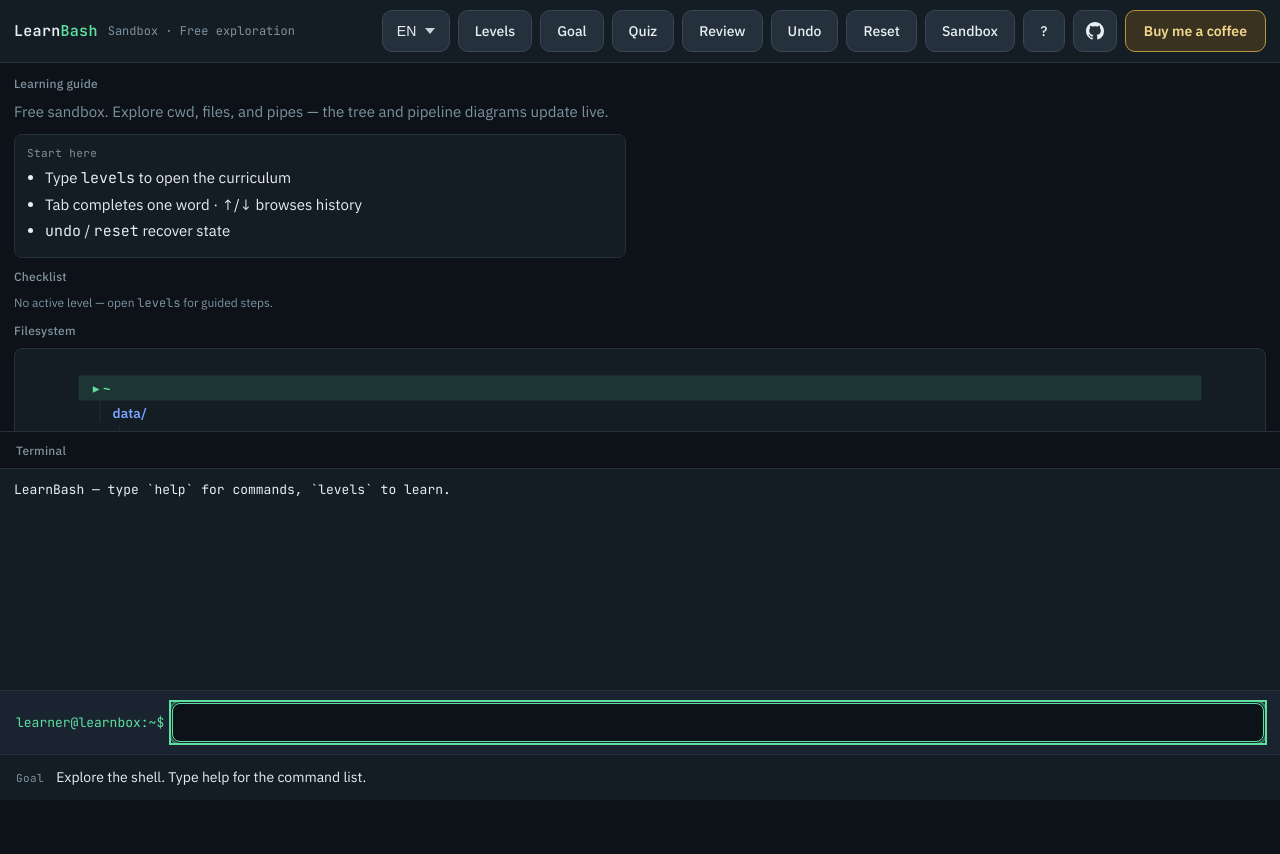
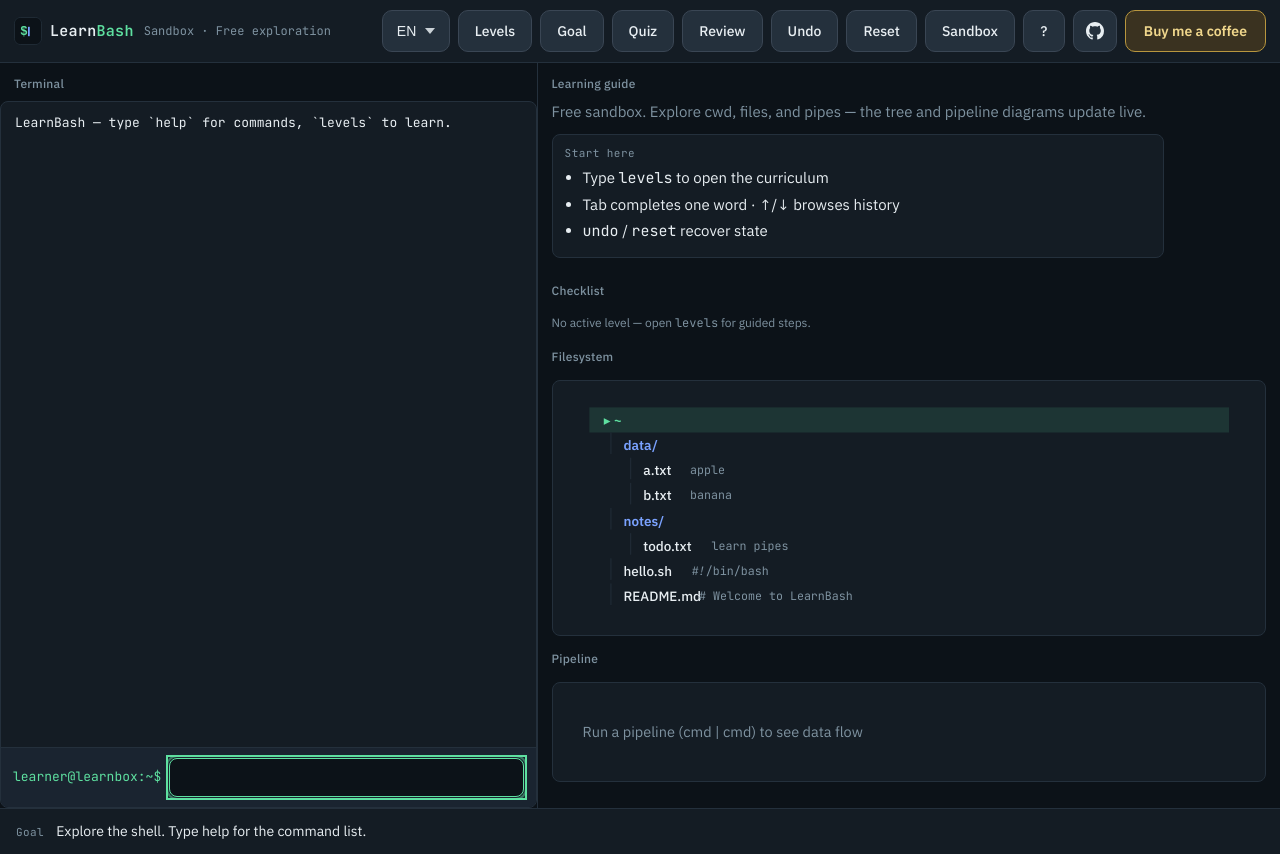
Before and after one commit to alisadeghiaghili/learn-bash, a website: page index.html in a window 1280 px wide. Before the commit the page ends 800 px from the top, so only its background shows below. Drawn offline with Linux system fonts and the light colour scheme.

Commit message:
feat: restore side-by-side layout and add logo favicon

```diff
--- a/index.html
+++ b/index.html
@@ -3,6 +3,8 @@
   <head>
     <meta charset="UTF-8" />
     <meta name="viewport" content="width=device-width, initial-scale=1" />
+    <link rel="icon" type="image/svg+xml" href="./assets/favicon.svg" />
+    <link rel="apple-touch-icon" href="./assets/logo.svg" />
     <title>LearnBash — interactive bash visualization</title>
     <meta
       name="description"
--- a/src/style/main.css
+++ b/src/style/main.css
@@ -80,10 +80,19 @@ pre,
   font-size: 15px;
   letter-spacing: 0.02em;
   color: var(--ink);
+  display: inline-flex;
+  align-items: center;
+  gap: 8px;
 }
 
-.brand span {
+.brand-logo {
+  display: block;
+  border-radius: 6px;
+}
+
+.brand b {
   color: var(--accent);
+  font-weight: 700;
 }
 
 .level-title {
@@ -456,43 +465,38 @@ pre,
   font-weight: 600;
 }
 
-/* —— split: viz on top, terminal full page width below —— */
+/* —— split: terminal left, viz right (LGB-style) —— */
 .split {
   display: grid;
-  grid-template-columns: 1fr;
-  grid-template-rows: auto 1fr;
+  grid-template-columns: minmax(280px, 42%) 1fr;
   min-height: 0;
   overflow: hidden;
 }
 
-.viz-pane {
-  grid-row: 1;
-  background: var(--bg);
-  gap: 6px;
-  padding: 12px 14px 4px;
-  overflow: auto;
-  max-height: 46vh;
-}
-
 .pane {
   min-width: 0;
+  min-height: 0;
+  display: flex;
+  flex-direction: column;
+  padding: 12px 14px 8px;
+  overflow: auto;
 }
 
 .terminal-pane {
-  grid-row: 2;
-  border-top: 1px solid var(--line);
+  border-right: 1px solid var(--line);
   background: var(--bg);
-  width: 100%;
-  min-height: 0;
-  display: flex;
-  flex-direction: column;
-  padding: 10px 0 0;
   overflow: hidden;
+  padding: 12px 0 0;
 }
 
 .terminal-pane .pane-label,
 .terminal-pane .tab-cycle {
-  padding-inline: 16px;
+  padding-inline: 14px;
+}
+
+.viz-pane {
+  background: var(--bg);
+  gap: 6px;
 }
 
 .pane-label {
@@ -509,11 +513,11 @@ pre,
   flex: 1;
   display: flex;
   flex-direction: column;
-  min-height: 200px;
+  min-height: 240px;
   width: 100%;
   background: var(--surface);
-  border-top: 1px solid var(--line);
-  border-radius: 0;
+  border: 1px solid var(--line);
+  border-radius: var(--radius);
   overflow: hidden;
 }
 
@@ -568,7 +572,7 @@ pre,
   display: flex;
   align-items: center;
   gap: 8px;
-  padding: 12px 16px;
+  padding: 10px 12px;
   border-top: 1px solid var(--line);
   background: var(--surface-2);
   width: 100%;
@@ -1204,10 +1208,6 @@ pre,
     border-bottom: 1px solid var(--line);
   }
 
-  .pane {
-    max-height: none;
-  }
-
   .terminal {
     min-height: 220px;
     height: 40vh;
--- a/src/ui/app.js
+++ b/src/ui/app.js
@@ -262,7 +262,10 @@ function layoutHTML() {
   ).join('');
   return `
     <header class="toolbar">
-      <div class="brand">Learn<span>Bash</span></div>
+      <div class="brand">
+        <img class="brand-logo" src="./assets/logo.svg" width="28" height="28" alt="" />
+        <span>Learn<b>Bash</b></span>
+      </div>
       <div class="level-title" id="level-title"></div>
       <div class="toolbar-actions">
         <div class="lang-menu">
@@ -292,6 +295,11 @@ function layoutHTML() {
       </div>
     </header>
     <main class="split">
+      <section class="pane terminal-pane">
+        <div class="pane-label">${escapeHtml(u.terminal)}</div>
+        <div id="terminal-host"></div>
+        <div id="tab-cycle" class="tab-cycle" hidden></div>
+      </section>
       <section class="pane viz-pane">
         <div id="lesson-panel" class="lesson-panel"></div>
         <div class="pane-label">${escapeHtml(u.checklist)}</div>
@@ -301,11 +309,6 @@ function layoutHTML() {
         <div class="pane-label">${escapeHtml(u.pipeline)}</div>
         <svg id="pipe-svg" class="viz-svg pipe-svg" role="img" aria-label="${escapeHtml(u.pipeline)}"></svg>
         <div id="checks" class="checks" aria-live="polite"></div>
-      </section>
-      <section class="pane terminal-pane">
-        <div class="pane-label">${escapeHtml(u.terminal)}</div>
-        <div id="terminal-host"></div>
-        <div id="tab-cycle" class="tab-cycle" hidden></div>
       </section>
     </main>
     <footer class="goalbar">
```
Also changed, not shown: assets/favicon.svg (added), assets/logo.svg (added).
